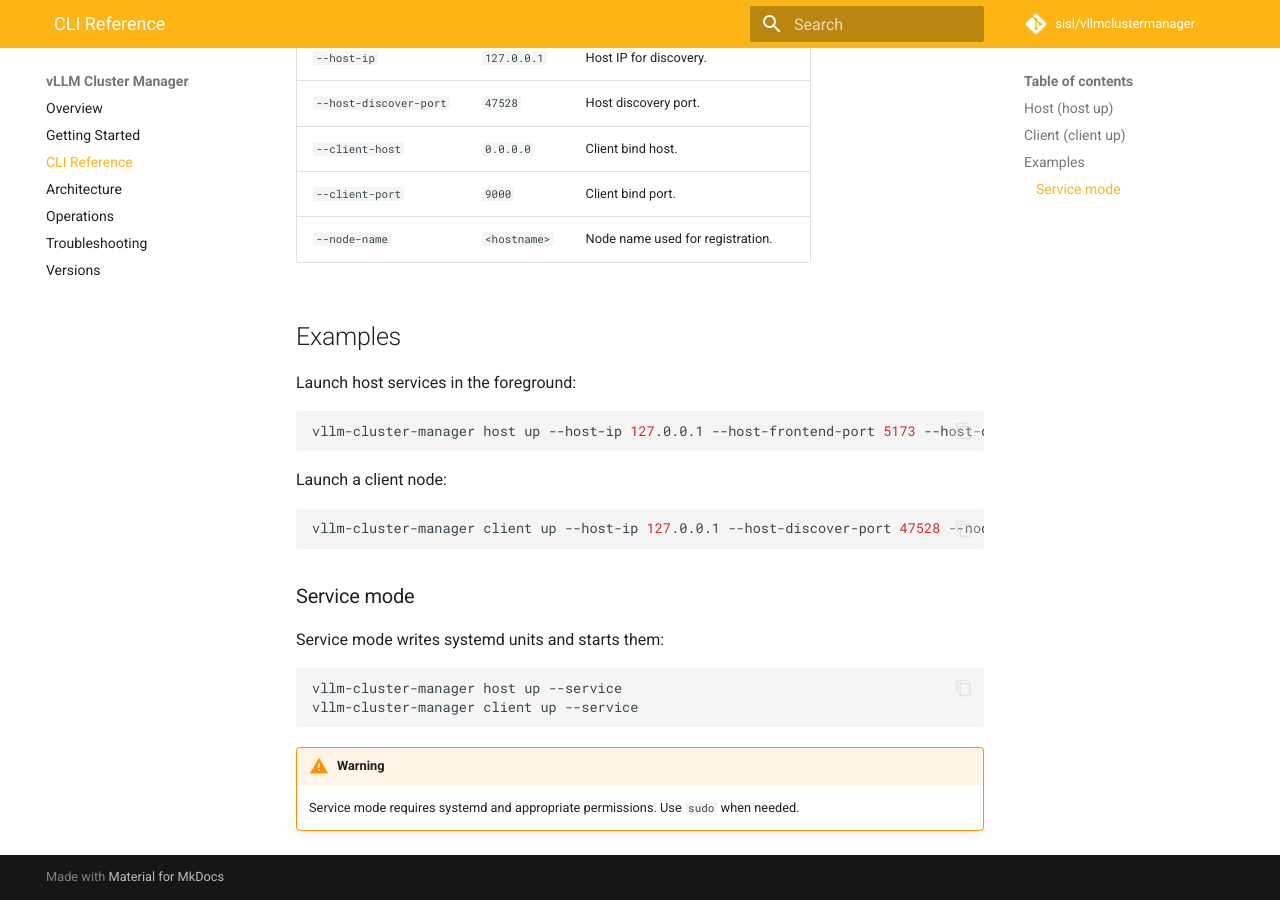
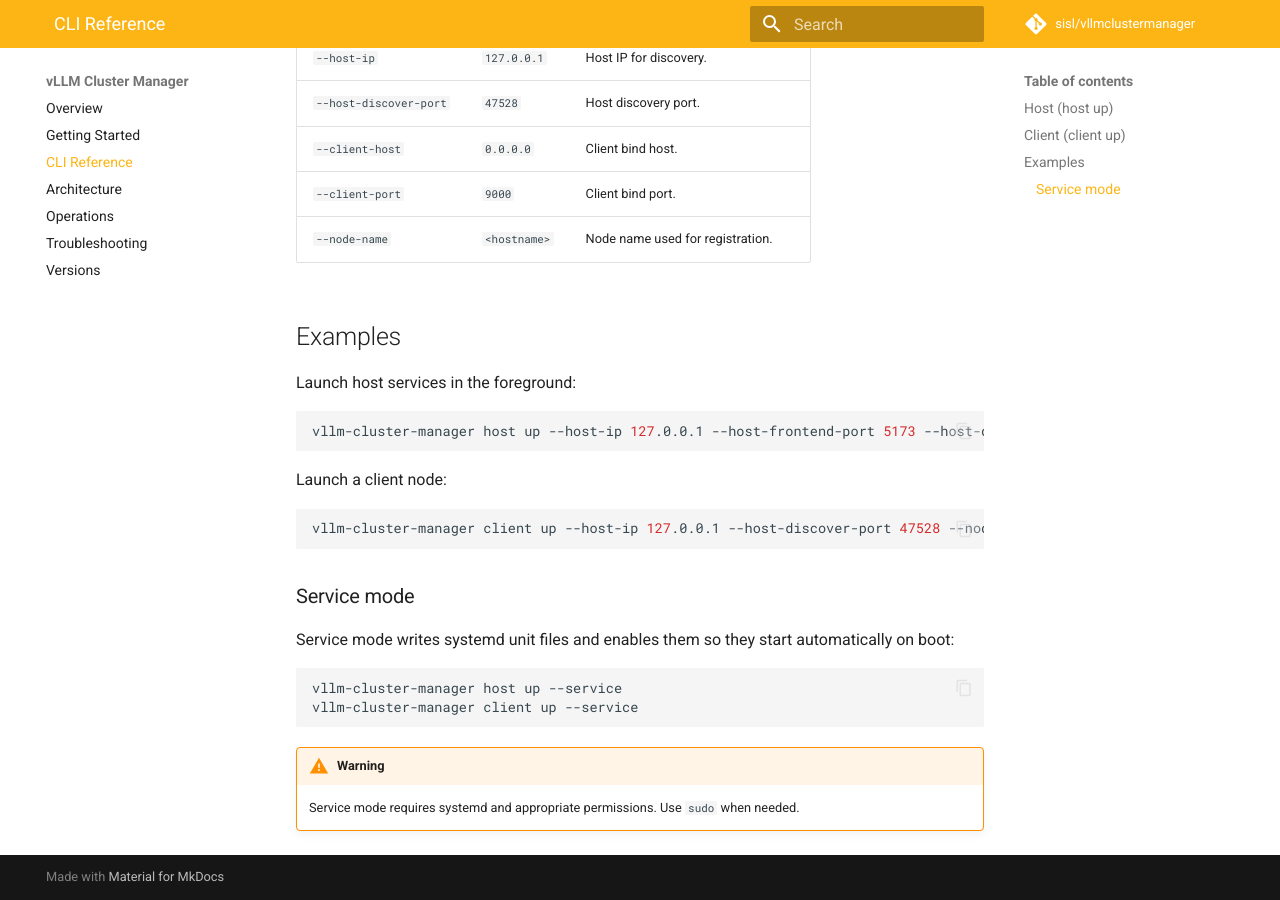
Before and after one commit to sisl/aquila, an MkDocs documentation site: the page built from docs/cli.md, in a window 1280 px wide and 900 px high, scrolled down 1096 px. Built offline with MkDocs 1.6.1 and Material for MkDocs 9.7.7, drawn with Linux system fonts in a browser that asks for light colours; comment, search, counter and statistics services are not loaded.

````diff
--- a/docs/cli.md
+++ b/docs/cli.md
@@ -48,7 +48,7 @@
 ```
 
 ### Service mode
-Service mode writes systemd units and starts them:
+Service mode writes systemd unit files and enables them so they start automatically on boot:
 ```bash
 vllm-cluster-manager host up --service
 vllm-cluster-manager client up --service
````
Also changed, not shown: README.md (+7 -1 lines), docs/getting-started.md (+1 -1 lines), 2 other files.
